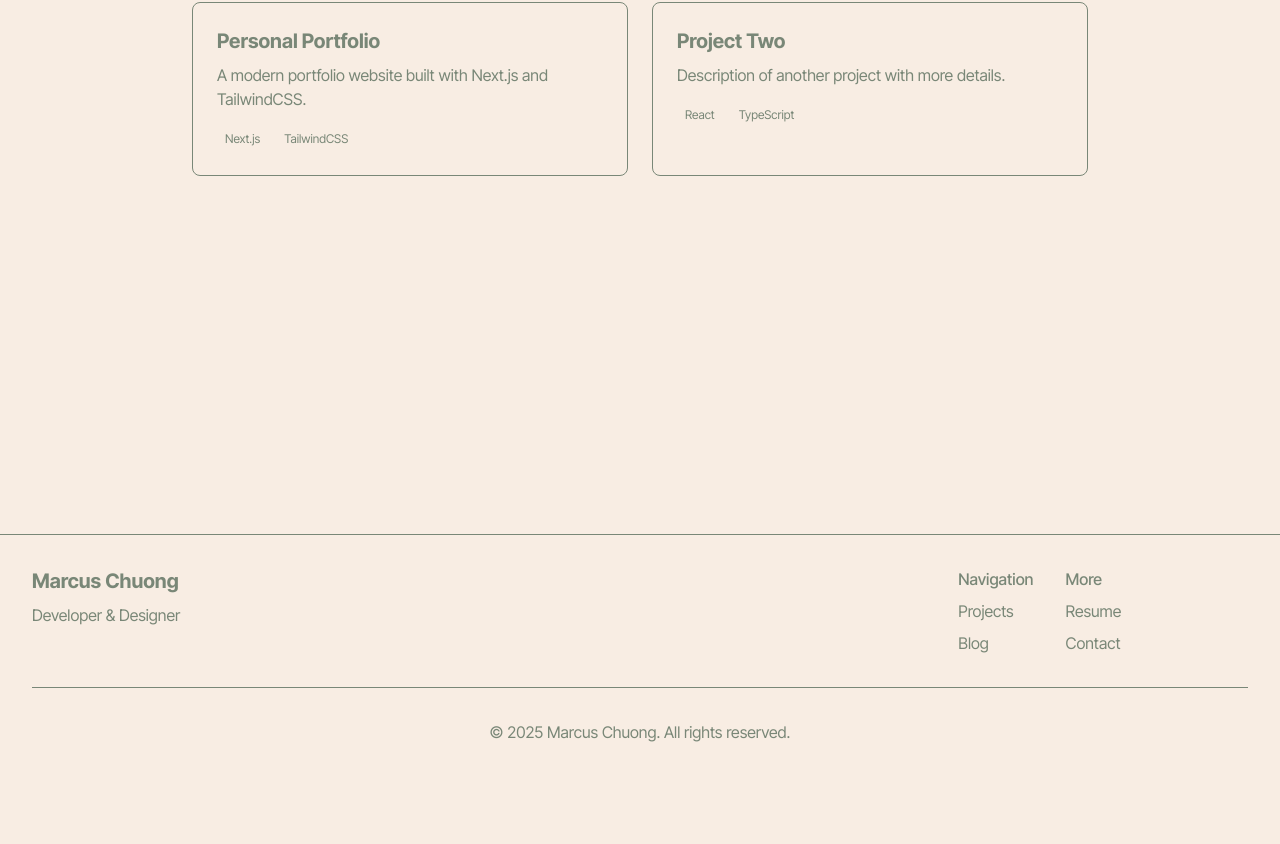
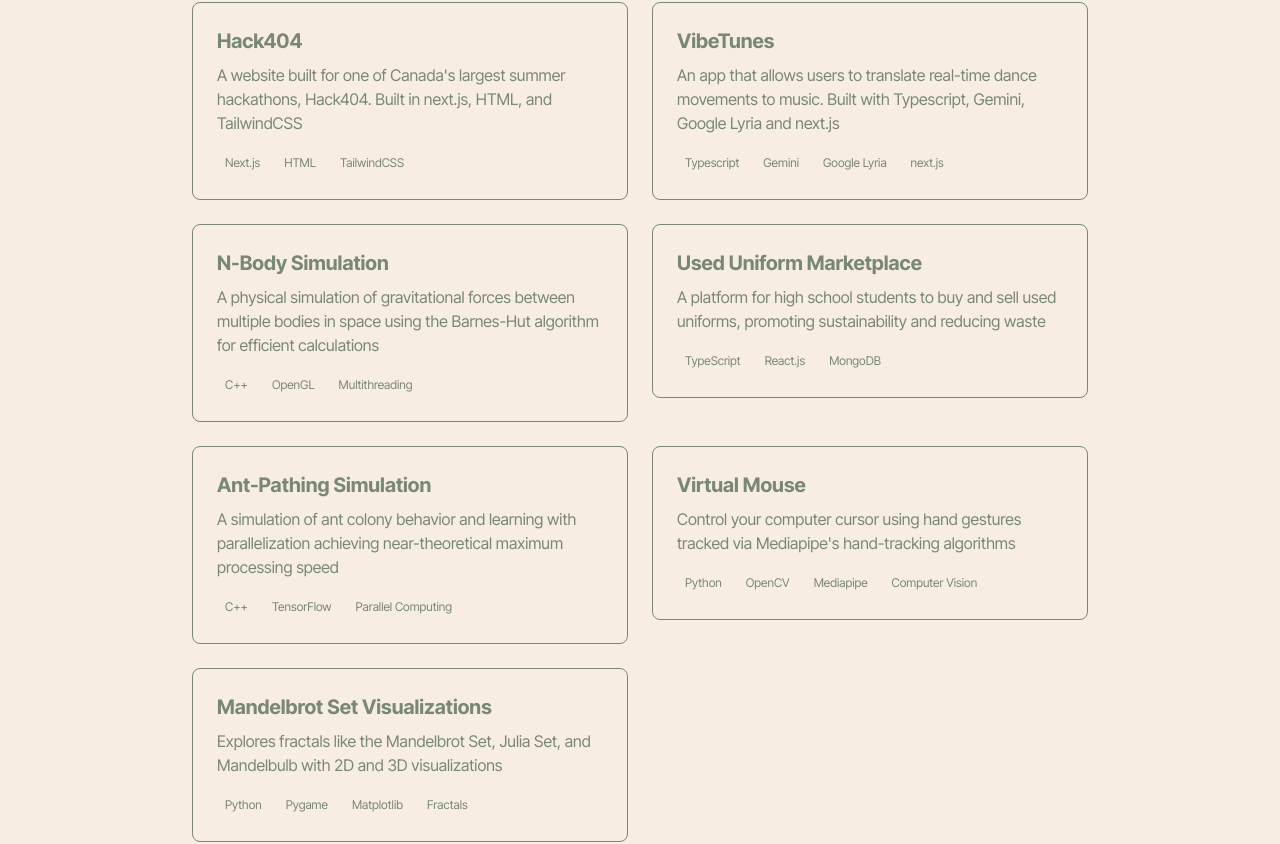
Before and after one commit to Marcus-Chuong/Marcus-Chuong.github.io, a Next.js app: page /projects in a window 1280 px wide. Shown: the part 358-1202 px from the top of the page. Before the commit the page ends 1134 px from the top, so only its background shows below. Built offline with nearby package versions, Linux system fonts and the light colour scheme.

Commit message:
finishing touches

```diff
--- a/src/app/contact/page.tsx
+++ b/src/app/contact/page.tsx
@@ -65,31 +65,26 @@ export default function Contact() {
                   <path d="M2.003 5.884L10 9.882l7.997-3.998A2 2 0 0016 4H4a2 2 0 00-1.997 1.884z" />
                   <path d="M18 8.118l-8 4-8-4V14a2 2 0 002 2h12a2 2 0 002-2V8.118z" />
                 </svg>
-                <span>marcus@example.com</span>
+                <span>marcus.chuong@gmail.com</span>
               </p>
               <p className="flex items-center">
                 <svg xmlns="http://www.w3.org/2000/svg" className="h-5 w-5 mr-2 text-sage-light" viewBox="0 0 20 20" fill="currentColor">
                   <path fillRule="evenodd" d="M5.05 4.05a7 7 0 119.9 9.9L10 18.9l-4.95-4.95a7 7 0 010-9.9zM10 11a2 2 0 100-4 2 2 0 000 4z" clipRule="evenodd" />
                 </svg>
-                <span>San Francisco, CA</span>
+                <span>Toronto, ON</span>
               </p>
             </div>
 
             <h2 className="text-xl font-bold mt-8 mb-4">Connect</h2>
             <div className="flex space-x-4">
-              <a href="#" className="text-sage-dark hover:text-sage transition-colors duration-300">
+              <a href="https://github.com/Marcus-Chuong" className="text-sage-dark hover:text-sage transition-colors duration-300">
                 <svg xmlns="http://www.w3.org/2000/svg" width="24" height="24" viewBox="0 0 24 24" fill="currentColor">
                   <path d="M12 0c-6.626 0-12 5.373-12 12 0 5.302 3.438 9.8 8.207 11.387.599.111.793-.261.793-.577v-2.234c-3.338.726-4.033-1.416-4.033-1.416-.546-1.387-1.333-1.756-1.333-1.756-1.089-.745.083-.729.083-.729 1.205.084 1.839 1.237 1.839 1.237 1.07 1.834 2.807 1.304 3.492.997.107-.775.418-1.305.762-1.604-2.665-.305-5.467-1.334-5.467-5.931 0-1.311.469-2.381 1.236-3.221-.124-.303-.535-1.524.117-3.176 0 0 1.008-.322 3.301 1.23.957-.266 1.983-.399 3.003-.404 1.02.005 2.047.138 3.006.404 2.291-1.552 3.297-1.23 3.297-1.23.653 1.653.242 2.874.118 3.176.77.84 1.235 1.911 1.235 3.221 0 4.609-2.807 5.624-5.479 5.921.43.372.823 1.102.823 2.222v3.293c0 .319.192.694.801.576 4.765-1.589 8.199-6.086 8.199-11.386 0-6.627-5.373-12-12-12z"/>
                 </svg>
               </a>
-              <a href="#" className="text-sage-dark hover:text-sage transition-colors duration-300">
+              <a href="https://www.linkedin.com/in/marcus-chuong/" className="text-sage-dark hover:text-sage transition-colors duration-300">
                 <svg xmlns="http://www.w3.org/2000/svg" width="24" height="24" viewBox="0 0 24 24" fill="currentColor">
                   <path d="M19 0h-14c-2.761 0-5 2.239-5 5v14c0 2.761 2.239 5 5 5h14c2.762 0 5-2.239 5-5v-14c0-2.761-2.238-5-5-5zm-11 19h-3v-11h3v11zm-1.5-12.268c-.966 0-1.75-.79-1.75-1.764s.784-1.764 1.75-1.764 1.75.79 1.75 1.764-.783 1.764-1.75 1.764zm13.5 12.268h-3v-5.604c0-3.368-4-3.113-4 0v5.604h-3v-11h3v1.765c1.396-2.586 7-2.777 7 2.476v6.759z"/>
-                </svg>
-              </a>
-              <a href="#" className="text-sage-dark hover:text-sage transition-colors duration-300">
-                <svg xmlns="http://www.w3.org/2000/svg" width="24" height="24" viewBox="0 0 24 24" fill="currentColor">
-                  <path d="M24 4.557c-.883.392-1.832.656-2.828.775 1.017-.609 1.798-1.574 2.165-2.724-.951.564-2.005.974-3.127 1.195-.897-.957-2.178-1.555-3.594-1.555-3.179 0-5.515 2.966-4.797 6.045-4.091-.205-7.719-2.165-10.148-5.144-1.29 2.213-.669 5.108 1.523 6.574-.806-.026-1.566-.247-2.229-.616-.054 2.281 1.581 4.415 3.949 4.89-.693.188-1.452.232-2.224.084.626 1.956 2.444 3.379 4.6 3.419-2.07 1.623-4.678 2.348-7.29 2.04 2.179 1.397 4.768 2.212 7.548 2.212 9.142 0 14.307-7.721 13.995-14.646.962-.695 1.797-1.562 2.457-2.549z"/>
                 </svg>
               </a>
             </div>
--- a/src/app/layout.tsx
+++ b/src/app/layout.tsx
@@ -11,7 +11,7 @@ const interTight = Inter_Tight({
 });
 
 export const metadata: Metadata = {
-  title: "My Personal Website",
+  title: "Marcus Chuong",
   description: "Welcome to my personal website featuring my projects, about me, and more",
 };
 
--- a/src/app/page.tsx
+++ b/src/app/page.tsx
@@ -36,8 +36,15 @@ export default function Home() {
             {/* Profile Image Box - 2 cols wide */}
             <BentoBox className="col-span-3 md:col-span-2 aspect-square flex items-center justify-center" delay={0.2}>
               <div className="relative w-full h-full flex items-center justify-center">
-                <div className="w-48 h-48 md:w-56 md:h-56 rounded-full bg-sage-light flex items-center justify-center">
-                  <span className="text-7xl">😊</span>
+                <div className="w-48 h-48 md:w-56 md:h-56 rounded-full bg-sage-light flex items-center justify-center overflow-hidden">
+                  <Image
+                    src="/documents/Untitled design.png"
+                    alt="Sketch profile drawing"
+                    width={200}
+                    height={200}
+                    className="object-cover"
+                    priority
+                  />
                 </div>
               </div>
             </BentoBox>
@@ -59,8 +66,11 @@ export default function Home() {
           </BentoBox>
 
           {/* Featured Project Box - 3 cols wide */}
-          <BentoBox className="col-span-6 md:col-span-3" delay={0.6}>
-            <div className="p-8 md:p-10 h-full flex flex-col group">
+          <BentoBox
+            className="col-span-6 md:col-span-3"
+            delay={0.6}
+          >
+            <div className="p-8 md:p-10 h-full flex flex-col relative group">
               <h3 className="text-2xl font-bold mb-6 text-sage-dark group-hover:text-sage transition-colors duration-300">
                 My Current Project
               </h3>
@@ -89,6 +99,13 @@ export default function Home() {
                   <path strokeLinecap="round" strokeLinejoin="round" strokeWidth={2} d="M10 6H6a2 2 0 00-2 2v10a2 2 0 002 2h10a2 2 0 002-2v-4M14 4h6m0 0v6m0-6L10 14" />
                 </svg>
               </div>
+              <a
+                href="https://vibe-tune-ten.vercel.app/"
+                target="_blank"
+                rel="noopener noreferrer"
+                className="absolute inset-0 z-10"
+                aria-label="Visit VibeTunes project"
+              ></a>
             </div>
           </BentoBox>
 
--- a/src/app/projects/page.tsx
+++ b/src/app/projects/page.tsx
@@ -10,24 +10,81 @@ export default function Projects() {
         </p>
 
         <div className="grid grid-cols-1 md:grid-cols-2 gap-6">
-          {/* Project cards will go here */}
+          {/* Project cards will go here */}          <a href="https://hack404.dev/" target="_blank" rel="noopener noreferrer" className="block">
             <div className="border border-sage rounded-lg p-6 hover:shadow-md transition-shadow">
-            <h2 className="text-xl font-bold mb-2">Personal Portfolio</h2>
-            <p className="text-sage mb-4">A modern portfolio website built with Next.js and TailwindCSS.</p>
+              <h2 className="text-xl font-bold mb-2">Hack404</h2>
+              <p className="text-sage mb-4">A website built for one of Canada's largest summer hackathons, Hack404. Built in next.js, HTML, and TailwindCSS</p>
               <div className="flex gap-2">
                 <span className="bg-sage-light text-sage-dark px-2 py-1 rounded text-xs">Next.js</span>
+                <span className="bg-sage-light text-sage-dark px-2 py-1 rounded text-xs">HTML</span>
                 <span className="bg-sage-light text-sage-dark px-2 py-1 rounded text-xs">TailwindCSS</span>
               </div>
             </div>
-
+          </a>            <a href="https://github.com/osh3276/vibe-tune" target="_blank" rel="noopener noreferrer" className="block">
               <div className="border border-sage rounded-lg p-6 hover:shadow-md transition-shadow">
-            <h2 className="text-xl font-bold mb-2">Project Two</h2>
-            <p className="text-sage mb-4">Description of another project with more details.</p>
+                <h2 className="text-xl font-bold mb-2">VibeTunes</h2>
+                <p className="text-sage mb-4">An app that allows users to translate real-time dance movements to music. Built with Typescript, Gemini, Google Lyria and next.js</p>
                 <div className="flex gap-2">
-              <span className="bg-sage-light text-sage-dark px-2 py-1 rounded text-xs">React</span>
-              <span className="bg-sage-light text-sage-dark px-2 py-1 rounded text-xs">TypeScript</span>
+                  <span className="bg-sage-light text-sage-dark px-2 py-1 rounded text-xs">Typescript</span>
+                  <span className="bg-sage-light text-sage-dark px-2 py-1 rounded text-xs">Gemini</span>
+                  <span className="bg-sage-light text-sage-dark px-2 py-1 rounded text-xs">Google Lyria</span>
+                  <span className="bg-sage-light text-sage-dark px-2 py-1 rounded text-xs">next.js</span>
                 </div>
               </div>
+            </a>
+            <a href="https://github.com/Marcus-Chuong/N-Body-Simulation" target="_blank" rel="noopener noreferrer" className="block">
+            <div className="border border-sage rounded-lg p-6 hover:shadow-md transition-shadow">
+              <h2 className="text-xl font-bold mb-2">N-Body Simulation</h2>
+              <p className="text-sage mb-4">A physical simulation of gravitational forces between multiple bodies in space using the Barnes-Hut algorithm for efficient calculations</p>
+              <div className="flex gap-2">
+                <span className="bg-sage-light text-sage-dark px-2 py-1 rounded text-xs">C++</span>
+                <span className="bg-sage-light text-sage-dark px-2 py-1 rounded text-xs">OpenGL</span>
+                <span className="bg-sage-light text-sage-dark px-2 py-1 rounded text-xs">Multithreading</span>
+              </div>
+            </div>
+          </a>            <a href="https://github.com/ConfusingDuck/Uniform-App" target="_blank" rel="noopener noreferrer" className="block">
+              <div className="border border-sage rounded-lg p-6 hover:shadow-md transition-shadow">
+                <h2 className="text-xl font-bold mb-2">Used Uniform Marketplace</h2>
+                <p className="text-sage mb-4">A platform for high school students to buy and sell used uniforms, promoting sustainability and reducing waste</p>
+                <div className="flex gap-2">
+                  <span className="bg-sage-light text-sage-dark px-2 py-1 rounded text-xs">TypeScript</span>
+                  <span className="bg-sage-light text-sage-dark px-2 py-1 rounded text-xs">React.js</span>
+                  <span className="bg-sage-light text-sage-dark px-2 py-1 rounded text-xs">MongoDB</span>
+                </div>
+              </div>
+            </a>          <a href="https://github.com/Marcus-Chuong/ant-simulator" target="_blank" rel="noopener noreferrer" className="block">
+            <div className="border border-sage rounded-lg p-6 hover:shadow-md transition-shadow">
+              <h2 className="text-xl font-bold mb-2">Ant-Pathing Simulation</h2>
+              <p className="text-sage mb-4">A simulation of ant colony behavior and learning with parallelization achieving near-theoretical maximum processing speed</p>
+              <div className="flex gap-2">
+                <span className="bg-sage-light text-sage-dark px-2 py-1 rounded text-xs">C++</span>
+                <span className="bg-sage-light text-sage-dark px-2 py-1 rounded text-xs">TensorFlow</span>
+                <span className="bg-sage-light text-sage-dark px-2 py-1 rounded text-xs">Parallel Computing</span>
+              </div>
+            </div>
+          </a>          <a href="https://github.com/Marcus-Chuong/I-hate-using-my-mouse" target="_blank" rel="noopener noreferrer" className="block">
+            <div className="border border-sage rounded-lg p-6 hover:shadow-md transition-shadow">
+              <h2 className="text-xl font-bold mb-2">Virtual Mouse</h2>
+              <p className="text-sage mb-4">Control your computer cursor using hand gestures tracked via Mediapipe's hand-tracking algorithms</p>
+              <div className="flex gap-2">
+                <span className="bg-sage-light text-sage-dark px-2 py-1 rounded text-xs">Python</span>
+                <span className="bg-sage-light text-sage-dark px-2 py-1 rounded text-xs">OpenCV</span>
+                <span className="bg-sage-light text-sage-dark px-2 py-1 rounded text-xs">Mediapipe</span>
+                <span className="bg-sage-light text-sage-dark px-2 py-1 rounded text-xs">Computer Vision</span>
+              </div>
+            </div>
+          </a>          <a href="https://github.com/Marcus-Chuong/Mandelbrot-Set" target="_blank" rel="noopener noreferrer" className="block">
+            <div className="border border-sage rounded-lg p-6 hover:shadow-md transition-shadow">
+              <h2 className="text-xl font-bold mb-2">Mandelbrot Set Visualizations</h2>
+              <p className="text-sage mb-4">Explores fractals like the Mandelbrot Set, Julia Set, and Mandelbulb with 2D and 3D visualizations</p>
+              <div className="flex gap-2">
+                <span className="bg-sage-light text-sage-dark px-2 py-1 rounded text-xs">Python</span>
+                <span className="bg-sage-light text-sage-dark px-2 py-1 rounded text-xs">Pygame</span>
+                <span className="bg-sage-light text-sage-dark px-2 py-1 rounded text-xs">Matplotlib</span>
+                <span className="bg-sage-light text-sage-dark px-2 py-1 rounded text-xs">Fractals</span>
+              </div>
+            </div>
+          </a>
         </div>
       </div>
     </div>
--- a/src/components/Footer.tsx
+++ b/src/components/Footer.tsx
@@ -67,7 +67,6 @@ export default function Footer() {
         </div>
         <div className="mt-8 pt-8 border-t border-sage text-center">
           <p className="text-sage">
-            © {new Date().getFullYear()} Marcus Chuong. All rights reserved.
           </p>
         </div>
       </div>
```
Also changed, not shown: public/documents/Untitled design.png (added), 1 other file (tests, documents, lock files or other folders). Lines whose indentation alone changed are shown as unchanged.
